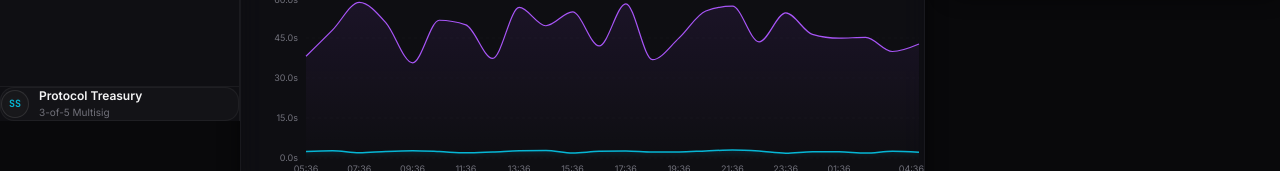
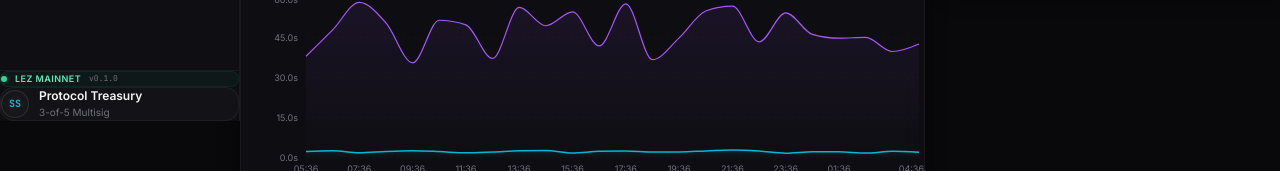
Before and after one commit to MayankSen09/ShadowSig-Private-M-of-N-Multisig, a Next.js app in the folder apps/web/: page /dashboard in a window 1280 px wide. Shown: the part 679-850 px from the top of the page. Built offline with nearby package versions, Linux system fonts and the light colour scheme.

Commit message:
feat(web): add network indicator and version tag to sidebar

```diff
--- a/apps/web/src/components/dashboard/sidebar.tsx
+++ b/apps/web/src/components/dashboard/sidebar.tsx
@@ -124,7 +124,24 @@ export function Sidebar() {
         </nav>
 
         {/* Bottom */}
-        <div className="p-3 border-t border-[var(--color-border-primary)]">
+        <div className="p-3 border-t border-[var(--color-border-primary)] space-y-2">
+          {/* Network indicator */}
+          <AnimatePresence>
+            {sidebarOpen && (
+              <motion.div
+                initial={{ opacity: 0, height: 0 }}
+                animate={{ opacity: 1, height: "auto" }}
+                exit={{ opacity: 0, height: 0 }}
+                className="overflow-hidden"
+              >
+                <div className="flex items-center gap-2 px-2 py-1.5 rounded-lg bg-emerald-500/5 border border-emerald-500/10">
+                  <span className="relative flex h-1.5 w-1.5"><span className="animate-ping absolute inline-flex h-full w-full rounded-full bg-emerald-400 opacity-75" /><span className="relative inline-flex rounded-full h-1.5 w-1.5 bg-emerald-400" /></span>
+                  <span className="text-[9px] font-semibold text-emerald-300 uppercase tracking-wider">LEZ Mainnet</span>
+                  <span className="ml-auto text-[8px] text-[var(--color-text-tertiary)] font-mono">v0.1.0</span>
+                </div>
+              </motion.div>
+            )}
+          </AnimatePresence>
           <div className="flex items-center gap-2.5 px-2 py-1.5 rounded-lg bg-white/[0.02] border border-white/5">
             <div className="w-7 h-7 rounded-full bg-zinc-900 border border-white/10 flex items-center justify-center shrink-0 shadow-inner">
               <span className="text-[10px] font-bold font-mono text-cyan-400">SS</span>
```
